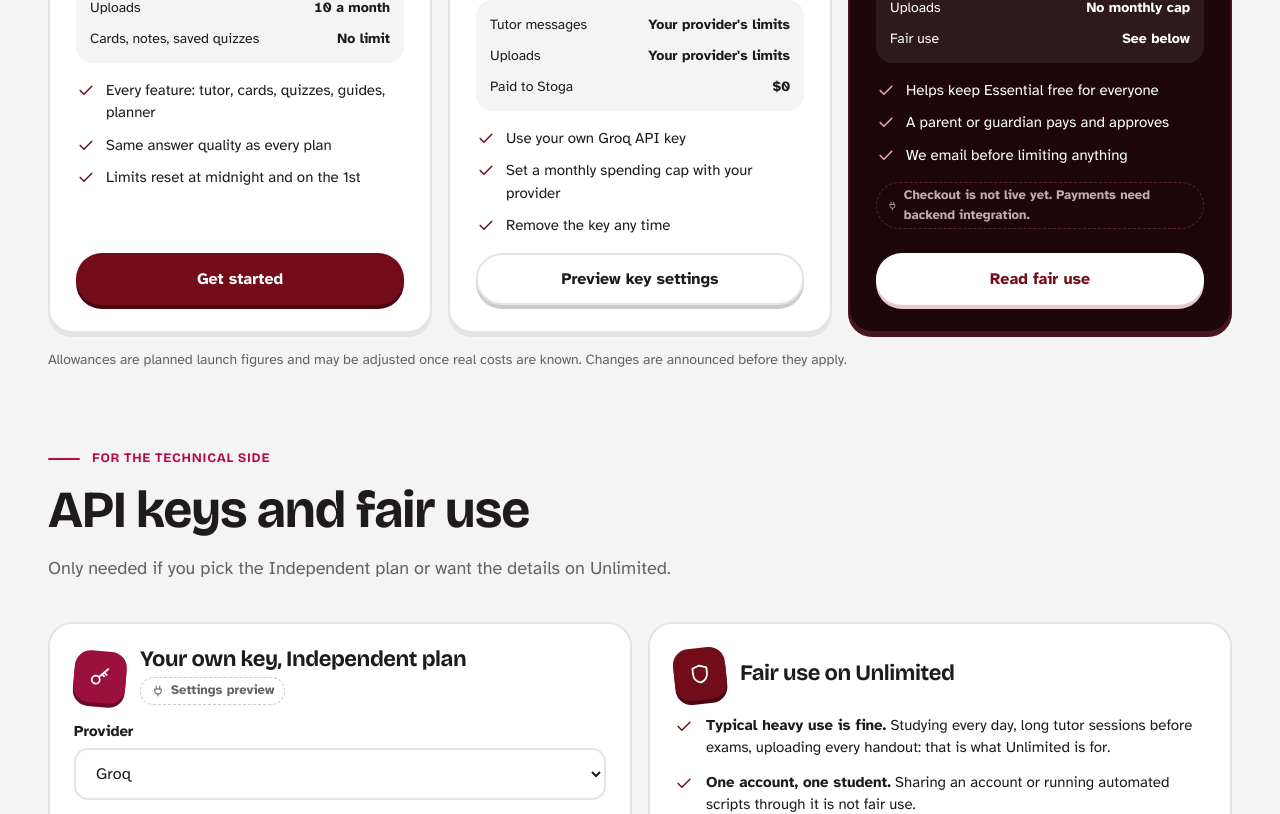
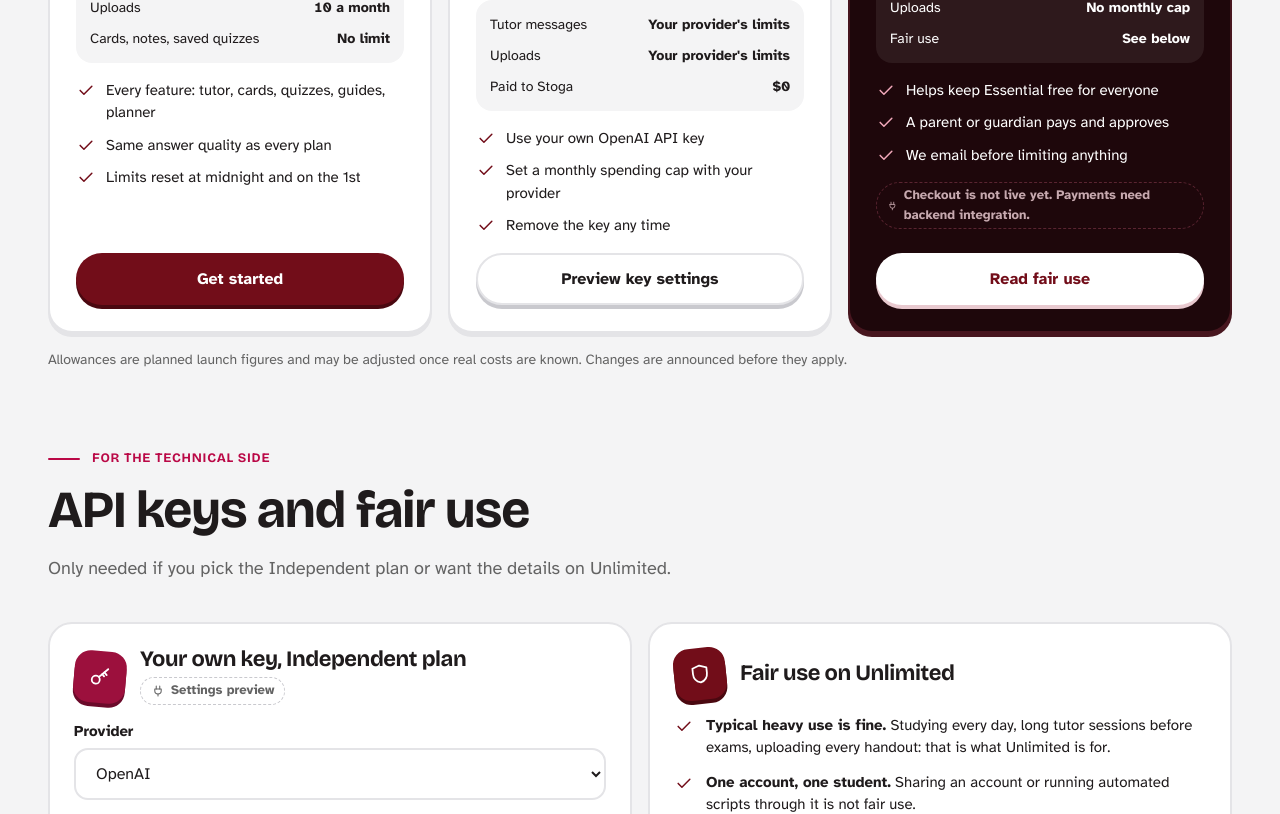
Before and after one commit to stoga-study/landing, a Next.js app: page /plans in a window 1280 px wide. Shown: the part 720-1534 px from the top of the page. Built offline with nearby package versions, Linux system fonts and the light colour scheme.

Commit message:
Own-key preview and plan copy use OpenAI keys, matching the app
Co-Authored-By: Claude Opus 5.5 <noreply@anthropic.com>

```diff
--- a/components/Plans.tsx
+++ b/components/Plans.tsx
@@ -38,7 +38,7 @@ const PLANS: Plan[] = [
       ["Uploads", "Your provider's limits"],
       ["Paid to Stoga", "$0"],
     ],
-    points: ["Use your own Groq API key", "Set a monthly spending cap with your provider", "Remove the key any time"],
+    points: ["Use your own OpenAI API key", "Set a monthly spending cap with your provider", "Remove the key any time"],
     cta: { label: "Preview key settings", href: "#byok" },
   },
   {
@@ -59,7 +59,7 @@ const PLANS: Plan[] = [
 ];
 
 const PROVIDERS = {
-  groq: { name: "Groq", prefix: "gsk_", placeholder: "gsk_…" },
+  openai: { name: "OpenAI", prefix: "sk-", placeholder: "sk-…" },
 } as const;
 type Provider = keyof typeof PROVIDERS;
 
@@ -124,7 +124,7 @@ export function PlanExtras() {
 }
 
 function ByokCard() {
-  const [provider, setProvider] = useState<Provider>("groq");
+  const [provider, setProvider] = useState<Provider>("openai");
   const [key, setKey] = useState("");
   const [show, setShow] = useState(false);
   const [state, setState] = useState<KeyState>({ kind: "idle" });
```
